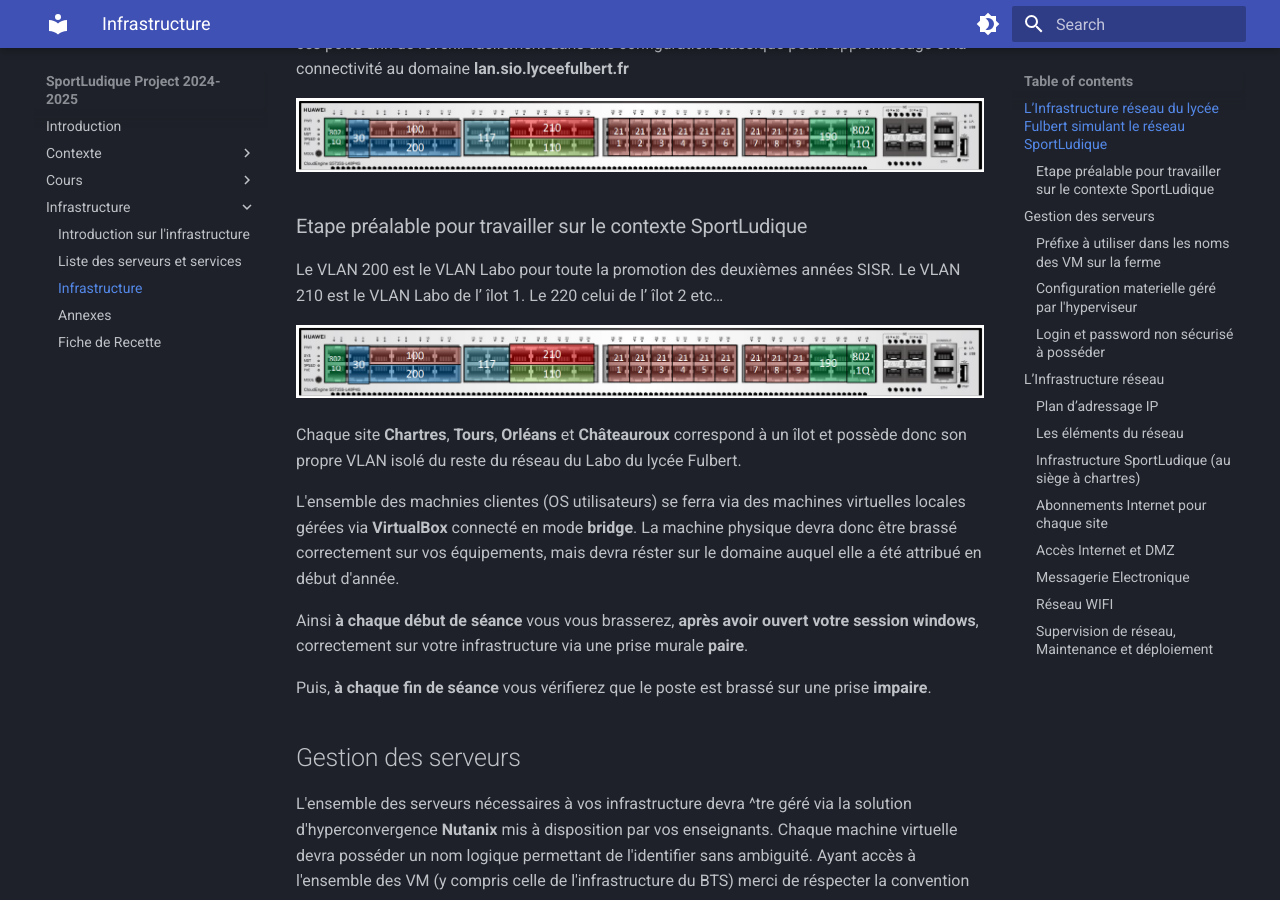
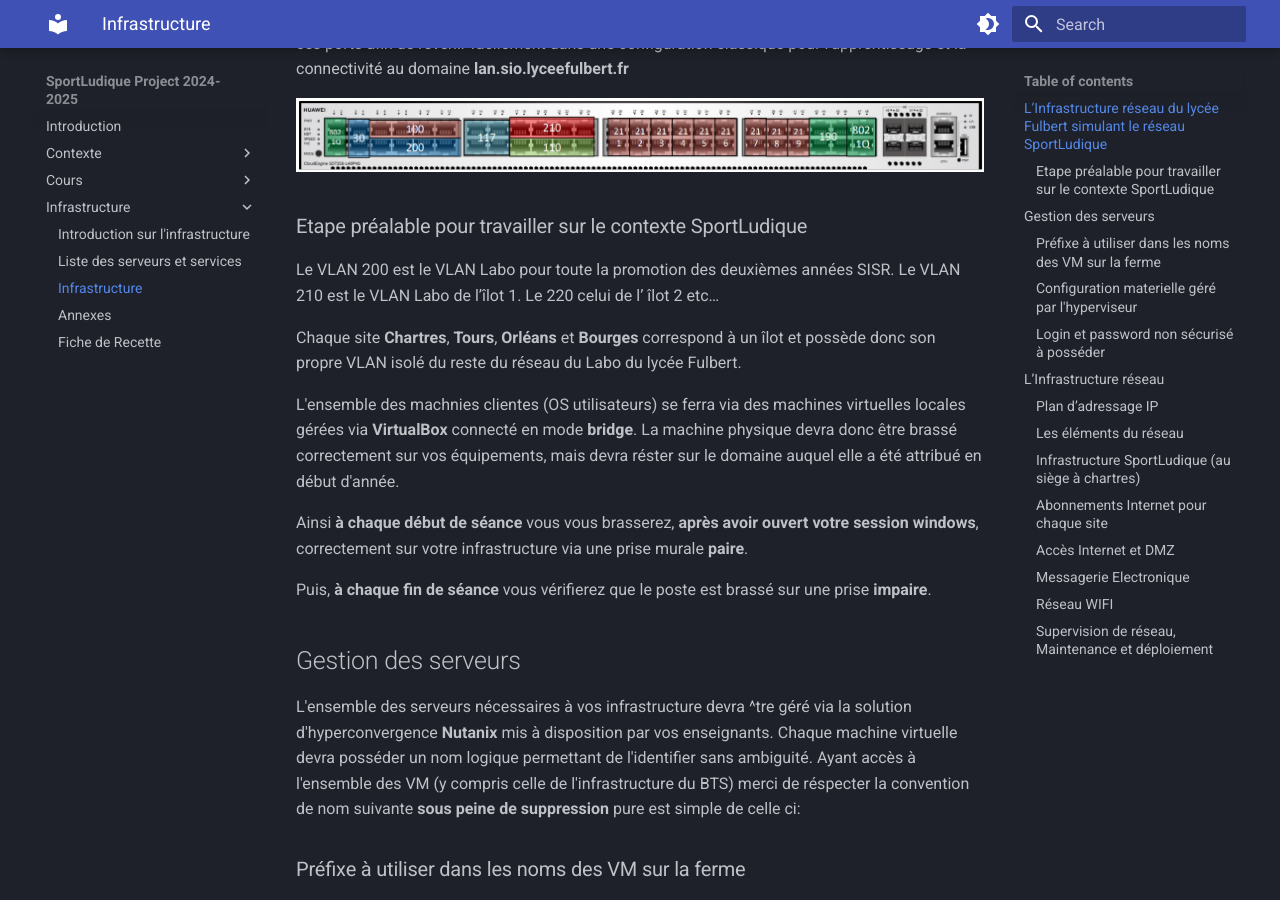
Before and after one commit to lmeryFulbert/SportLudique2024-2025, an MkDocs documentation site: the page built from docs/infrastructure/03-infrastructure.md, in a window 1280 px wide and 900 px high, scrolled down 446 px. Built offline with MkDocs 1.6.1 and Material for MkDocs 9.7.7, drawn with Linux system fonts in a browser that asks for light colours; some of the changed text lies outside the part shown.

Commit message:
update image huawei

```diff
--- a/docs/infrastructure/03-infrastructure.md
+++ b/docs/infrastructure/03-infrastructure.md
@@ -18,12 +18,10 @@
 ### Etape préalable pour travailler sur le contexte SportLudique
 
 Le VLAN 200 est le VLAN Labo pour toute la promotion des deuxièmes
-années SISR. Le VLAN 210 est le VLAN Labo de l’ îlot 1. Le 220 celui de
+années SISR. Le VLAN 210 est le VLAN Labo de l’îlot 1. Le 220 celui de
 l’ îlot 2 etc…
 
-![switch HP](../medias/infrastructure/huawei.png)
-
-Chaque site **Chartres**, **Tours**, **Orléans** et **Châteauroux** correspond à un îlot
+Chaque site **Chartres**, **Tours**, **Orléans** et **Bourges** correspond à un îlot
 et possède donc son propre VLAN isolé du reste du réseau du Labo du
 lycée Fulbert.
 
@@ -65,7 +63,7 @@
 | Switch / Routeurs      | admin / P@ssw0rd123456!              |
 | Mode privilégié (enable)| P@ssw0rd123456!                       |
 
-**prefix** correspond à **TRS**, **CHX**, **CHA**, **ORL** respectivement pour Tours, Chateauroux, Chartres et Orléans
+**prefix** correspond à **TRS**, **CHX**, **CHA**, **ORL** respectivement pour Tours, Bourges, Chartres et Orléans
 
 Il vous sera demandé de créer d'autres comptes plus personnalisés, qui seront par ailleurs gérés par un bastion d'accès. Ces comptes vous offriront un moyen d'accéder à votre infrastructure en cas de panne générale, ce qui les rend similaires à des portes dérobées indispensables pour vos activités d'apprentissage.
 
@@ -195,7 +193,7 @@
 ASDL GTR 48Heures pour l’abonnement de secours.
 
 
-|             |    **idVLAN**       | **Chartres**      | **Tours**        | **Orléans**      | **Chateauroux**  |
+|             |    **idVLAN**       | **Chartres**      | **Tours**        | **Orléans**      | **Bourges**  |
 |------------|------------|-------------------|------------------|------------------|------------------|
 | Abonnement **FIBRE** :| 200  | 183.44.28.2 /30  | 183.44.37.2 /30 | 183.44.45.2 /30 | 183.44.18.2 /30 |
 | Abonnement **ADSL** : | 100    | 221.87.128.1 /30   | 221.87.137.1 /30  | 221.87.145.1 /30  | 221.87.118.1 /30  |
```
Also changed, not shown: docs/infrastructure/04-annexes.md (+3 -3 lines).
